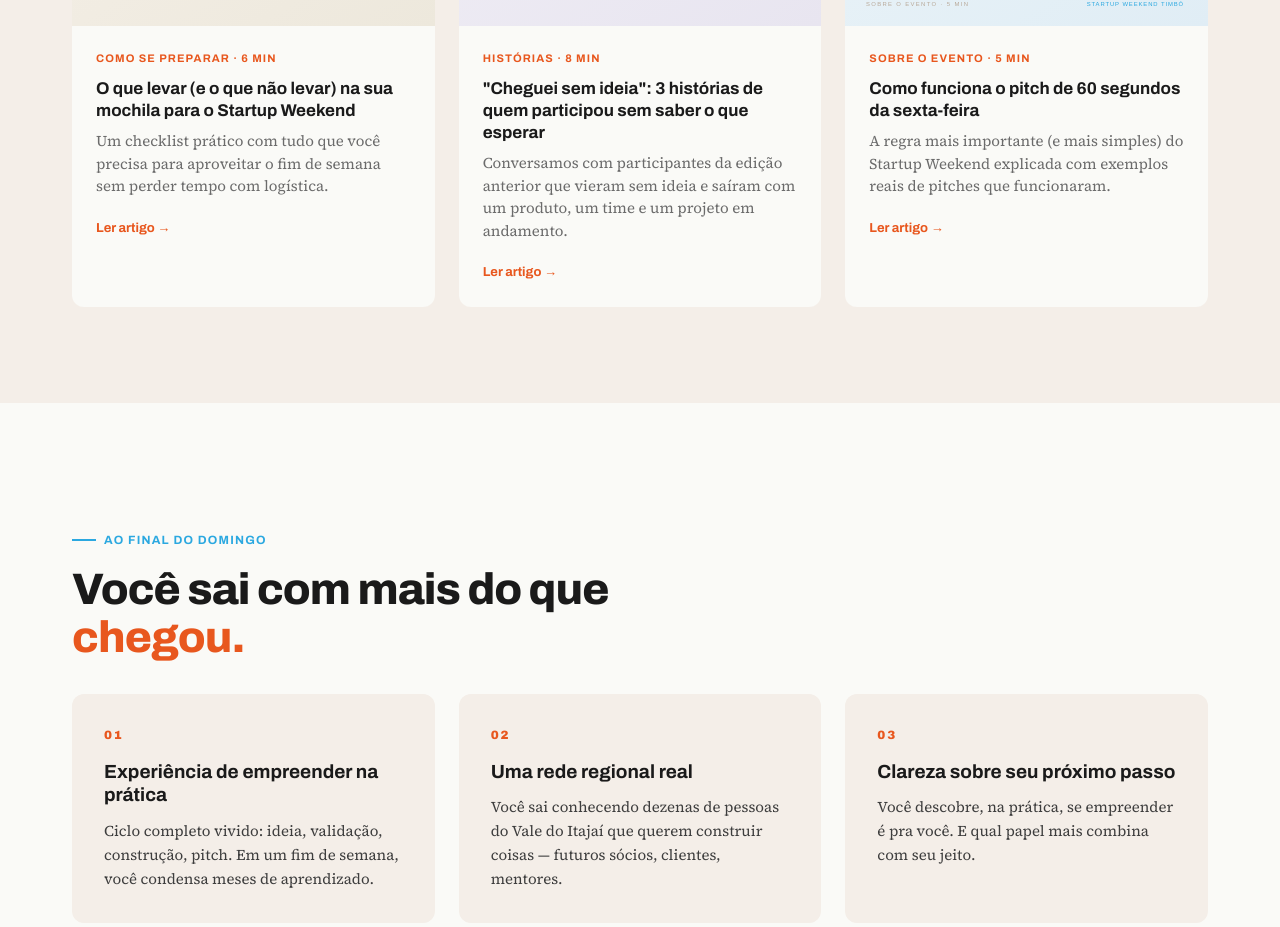
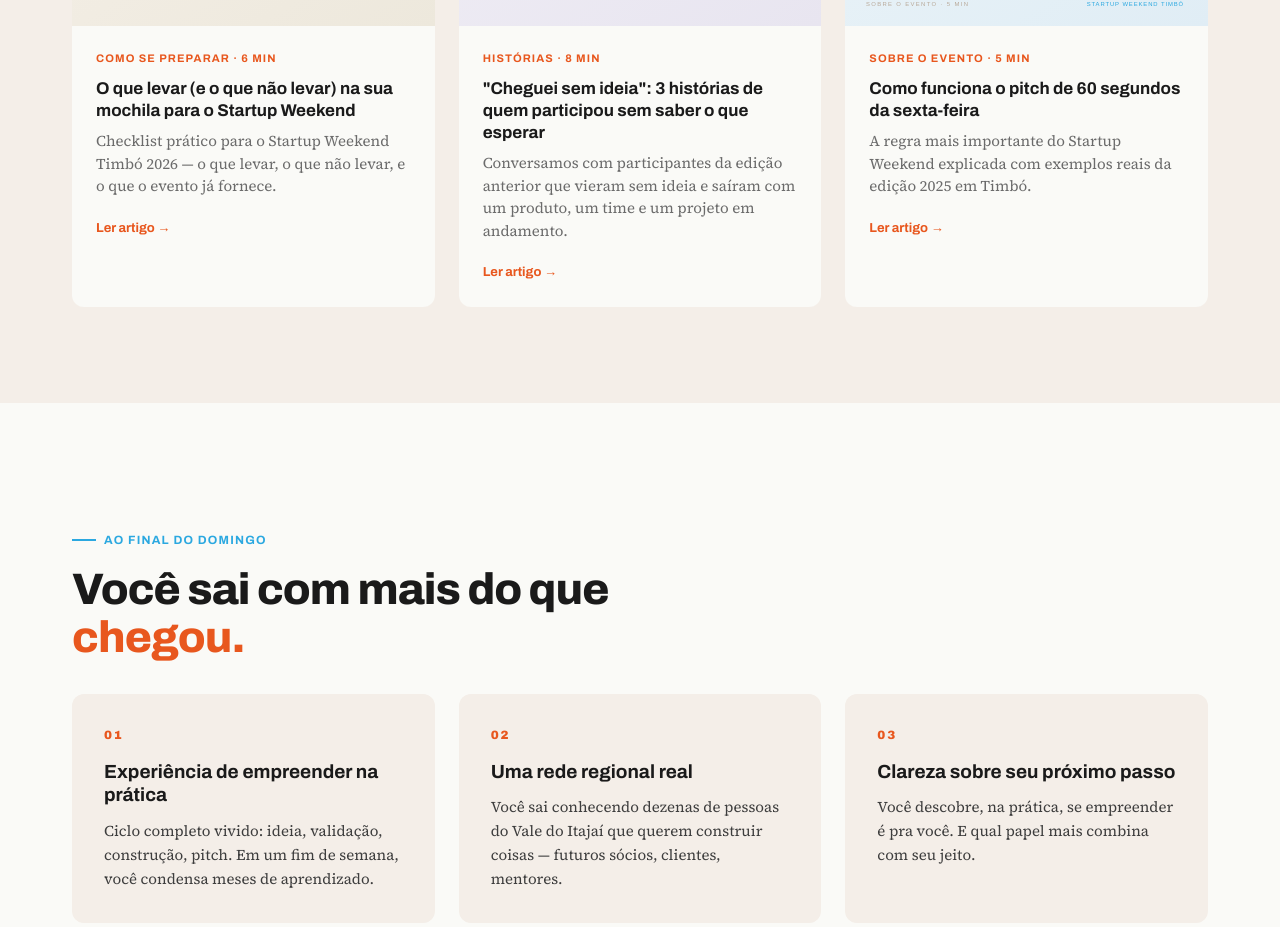
Before and after one commit to mdalmarco/sw2026, a React (Vite) app: page / in a window 1280 px wide. Shown: the part 6580-7507 px from the top of the page. Built offline with nearby package versions, Linux system fonts and the light colour scheme.

Commit message:
feat: Onda 5 — Entity SEO: natural mentions of Timbó, Vale do Itajaí, CETISA in blog content

```diff
--- a/src/data/content.ts
+++ b/src/data/content.ts
@@ -175,7 +175,7 @@ export const BLOG_POSTS = [
   {
     meta: 'Como se preparar · 6 min',
     title: 'O que levar (e o que não levar) na sua mochila para o Startup Weekend',
-    excerpt: 'Um checklist prático com tudo que você precisa para aproveitar o fim de semana sem perder tempo com logística.',
+    excerpt: 'Checklist prático para o Startup Weekend Timbó 2026 — o que levar, o que não levar, e o que o evento já fornece.',
     image: '/images/blog_mochila.svg',
     slug: 'o-que-levar-na-mochila',
     body: [
@@ -217,14 +217,14 @@ export const BLOG_POSTS = [
       'Ele chegou na sexta sem ideia, entrou no time de uma plataforma de cursos profissionalizantes para jovens do interior e virou o responsável pela estratégia de vendas e pelos contatos com escolas da região.',
       '"Saí de lá com um time, com um produto, com um contato que virou parceiro de negócio e com clareza do que eu quero fazer. Valeu cada hora de sono perdido."',
       '## O padrão que se repete',
-      'As três histórias têm algo em comum: nenhuma dessas pessoas chegou com uma ideia. Todas chegaram com disposição. E foi suficiente.',
+      'As três histórias têm algo em comum: nenhuma dessas pessoas chegou com uma ideia. Todas chegaram com disposição. Em Timbó, no Vale do Itajaí, isso foi suficiente.',
       'O Startup Weekend não é um evento para quem já sabe o que vai fazer. É para quem quer descobrir o que é capaz de construir quando colocado num ambiente de pressão, colaboração e propósito.',
     ],
   },
   {
     meta: 'Sobre o evento · 5 min',
     title: 'Como funciona o pitch de 60 segundos da sexta-feira',
-    excerpt: 'A regra mais importante (e mais simples) do Startup Weekend explicada com exemplos reais de pitches que funcionaram.',
+    excerpt: 'A regra mais importante do Startup Weekend explicada com exemplos reais da edição 2025 em Timbó.',
     image: '/images/blog_pitch.svg',
     slug: 'pitch-60-segundos',
     body: [
@@ -244,7 +244,7 @@ export const BLOG_POSTS = [
       '## Você não precisa ter a ideia vencedora',
       'A ideia que você apresenta na sexta não precisa ser a que vai vencer no domingo. Precisa ser boa o suficiente para atrair um time. A partir daí, o time transforma, valida e reconstrói a ideia ao longo do fim de semana.',
       'Alguns dos projetos mais interessantes que saíram de edições anteriores começaram com pitches simples, quase tímidos. O que fez a diferença foi o time que se formou ao redor.',
-      'Se você tiver uma ideia na cabeça: vai lá. 60 segundos. É agora.',
+      'Se você tiver uma ideia na cabeça: vai lá. 60 segundos. CETISA, Timbó, agosto de 2026. É agora.',
     ],
   },
 ];
```
